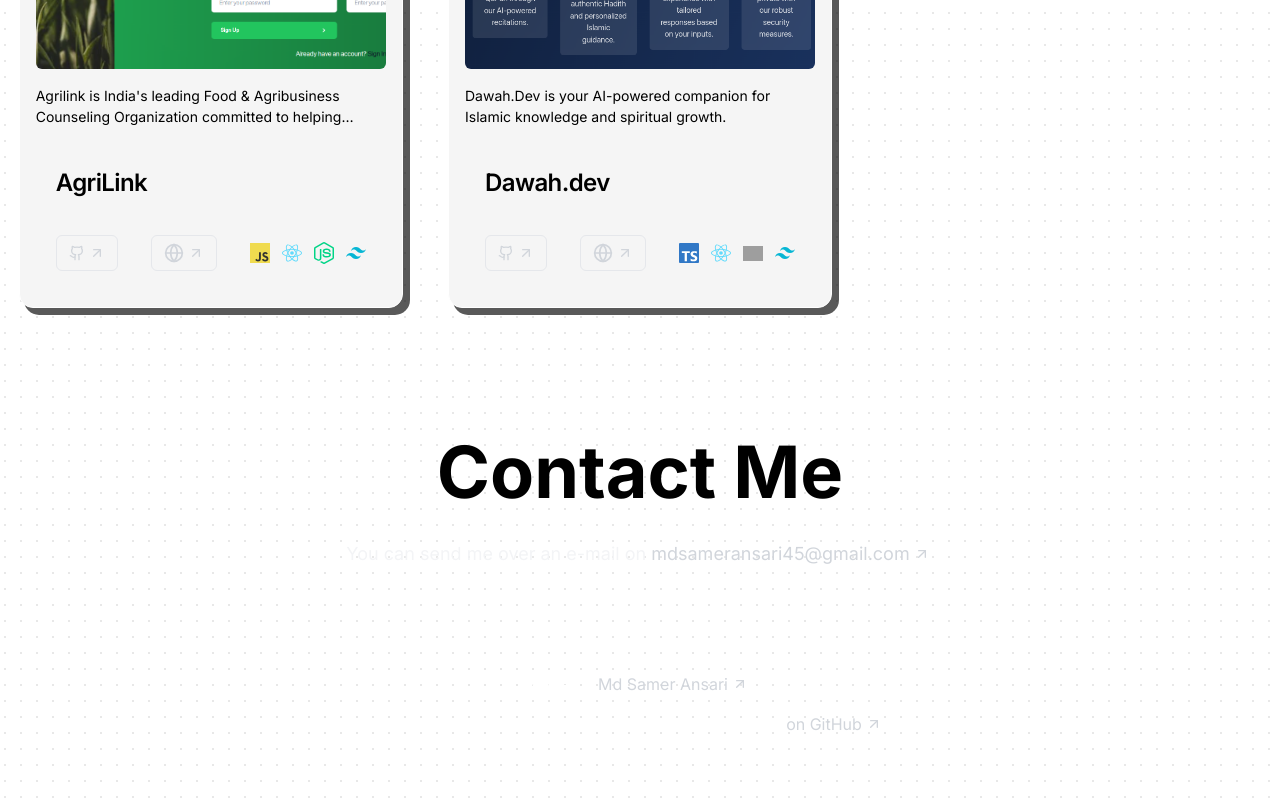
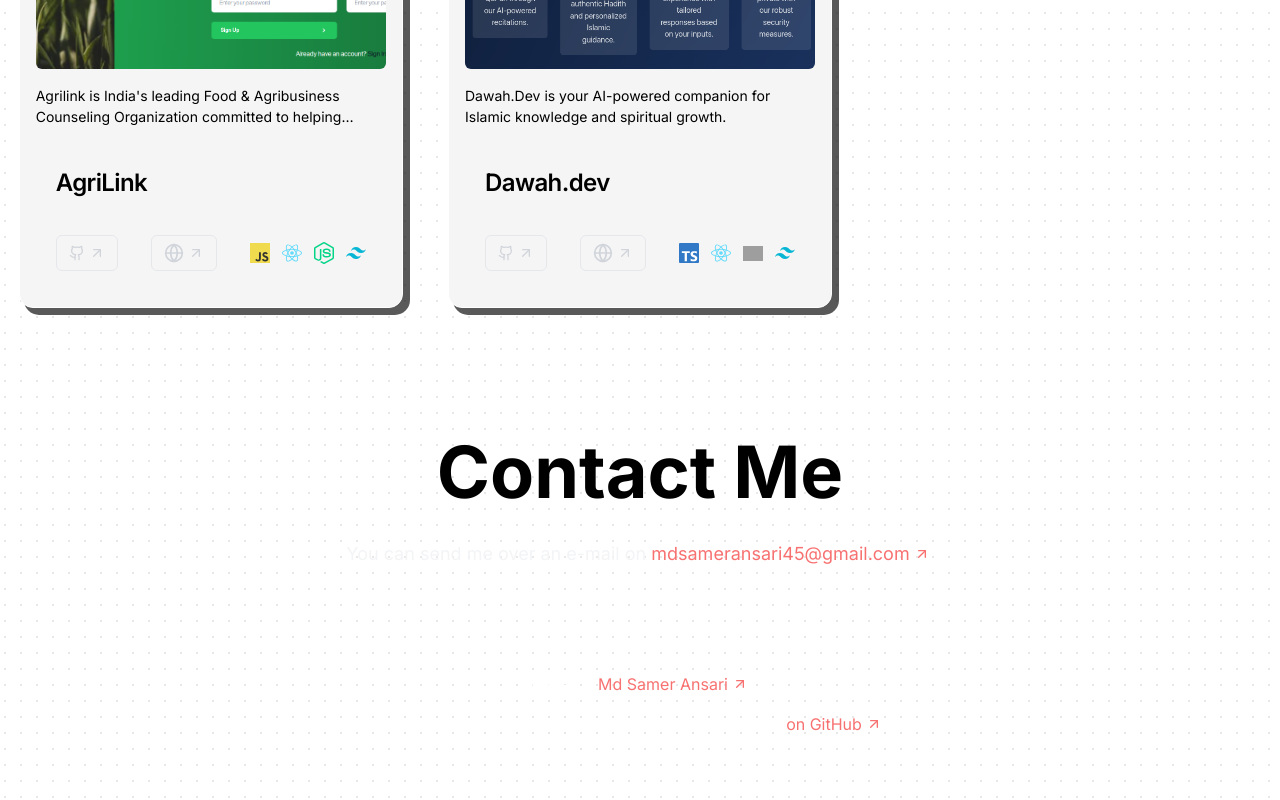
Before and after one commit to mrsamirr/samirr.web, a Next.js app: page / in a window 1280 px wide. Shown: the part 2472-3272 px from the top of the page. Built offline with nearby package versions, Linux system fonts and the light colour scheme; grey boxes are pictures that could not be loaded.

Commit message:
link visible colour change

```diff
--- a/src/components/ContactMe.tsx
+++ b/src/components/ContactMe.tsx
@@ -13,7 +13,7 @@
                     You can send me over an e-mail on{" "}
                     <Link
                         href="mailto:mdsameransari45@gmail.com"
-                        className="text-blue-300 hover:!text-blue-300"
+                        className="text-red-400 hover:!text-blue-300"
                     >
                         mdsameransari45@gmail.com
                     </Link>
--- a/src/components/Footer.tsx
+++ b/src/components/Footer.tsx
@@ -4,12 +4,12 @@
 export const Footer = () => {
     return <footer className="mx-auto pb-16 flex max-w-3xl flex-col items-center space-y-4 px-8 text-center text-white">
             <p>
-                Made by <Link className="text-blue-300"
+                Made by <Link className="text-red-400"
                     href="https://www.linkedin.com/in/mrsamirr/">Md Samer Ansari</Link>
             </p>
             <p>
                 feel free to checkout the source code can be found{" "}
-                <Link className="text-blue-300"
+                <Link className="text-red-400"
                     href="https://github.com/mrsamirr/samirr.web">on GitHub</Link>
             </p>
         </footer>
```
